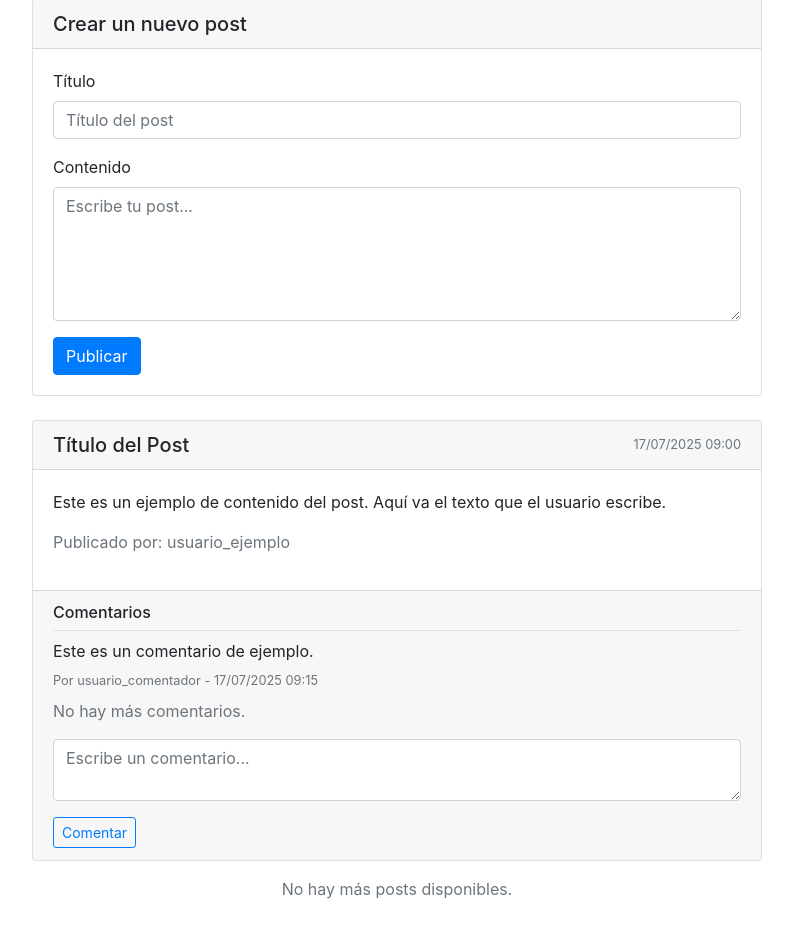
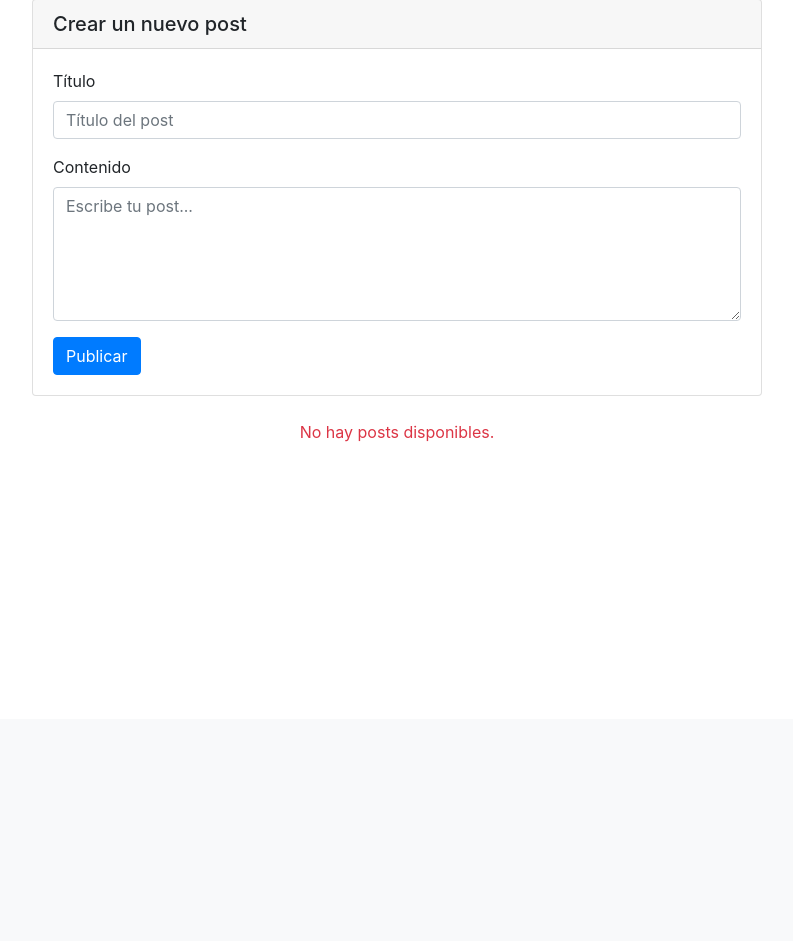
Before and after one commit to vcambria-ITEC/efi-python, a Flask app: template templates/create_post.html in a window 1280 px wide. Shown: the part 81-1022 px from the top of the page, without its empty margins (243-1036 px from the left). After the commit the page ends 523 px from the top, so only its background shows below. Run offline with Flask 3, Linux system fonts and the light colour scheme; the template is opened without the code that fills it, so the values that code supplies are empty; the visitor is signed in with stand-in values (Sample User, id 1); some libraries are stand-ins or nearby versions.

Commit message:
Agregando posteos.

```diff
--- a/app.py
+++ b/app.py
@@ -105,10 +105,23 @@ def logout():
     logout_user()
     return redirect(url_for('index'))
 
-@app.route('/create_post')
+@app.route('/create_post', methods=['GET', 'POST'])
+@login_required
 def posts():
+    if request.method == 'POST':
+        title = request.form['title']
+        content = request.form['content']
+        new_post = Post(
+            title=title,
+            content=content,
+            user_id=current_user.id
+        )
+        db.session.add(new_post)
+        db.session.commit()
+    existingPosts = Post.query.all()
     return render_template(
-        'create_post.html'
+        'create_post.html',
+        existingPosts=existingPosts
     )
 
 if __name__ == '__main__':
--- a/templates/create_post.html
+++ b/templates/create_post.html
@@ -11,7 +11,7 @@
                 <h5 class="mb-0">Crear un nuevo post</h5>
             </div>
             <div class="card-body">
-                <form method="POST" action="#">
+                <form method="POST" action="{{ url_for('posts') }}">
                     <div class="form-group">
                         <label for="title">Título</label>
                         <input type="text" class="form-control" id="title" name="title" placeholder="Título del post" required>
@@ -26,14 +26,17 @@
         </div>
 
         <!-- Lista de posts -->
+         {% if existingPosts %}
+            {% for post in existingPosts %}
+                {% if post.is_active %}
                     <div class="card mb-3">
                         <div class="card-header d-flex justify-content-between align-items-center">
-                <h5 class="mb-0">Título del Post</h5>
-                <small class="text-muted">17/07/2025 09:00</small>
+                            <h5 class="mb-0">{{post.title}}</h5>
+                            <small class="text-muted">{{post.date}}</small>
                         </div>
                         <div class="card-body">
-                <p class="card-text">Este es un ejemplo de contenido del post. Aquí va el texto que el usuario escribe.</p>
-                <p class="text-muted">Publicado por: usuario_ejemplo</p>
+                            <p class="card-text">{{post.content}}</p>
+                            <p class="text-muted">Publicado por: {{post.author.username}}</p>
                         </div>
                         <div class="card-footer">
                             <!-- Sección de comentarios -->
@@ -52,7 +55,13 @@
                             </form>
                         </div>
                     </div>
+                    {% endif %}
+                {% endfor %}
                 <p class="text-center text-muted">No hay más posts disponibles.</p>
+
+        {% else %}
+            <p class="text-center text-danger">No hay posts disponibles.</p>
+        {% endif %}
     </div>
 </div>
 {% endblock %}
```
Also changed, not shown: models.py (+11 -3 lines). Lines whose indentation alone changed are shown as unchanged.
